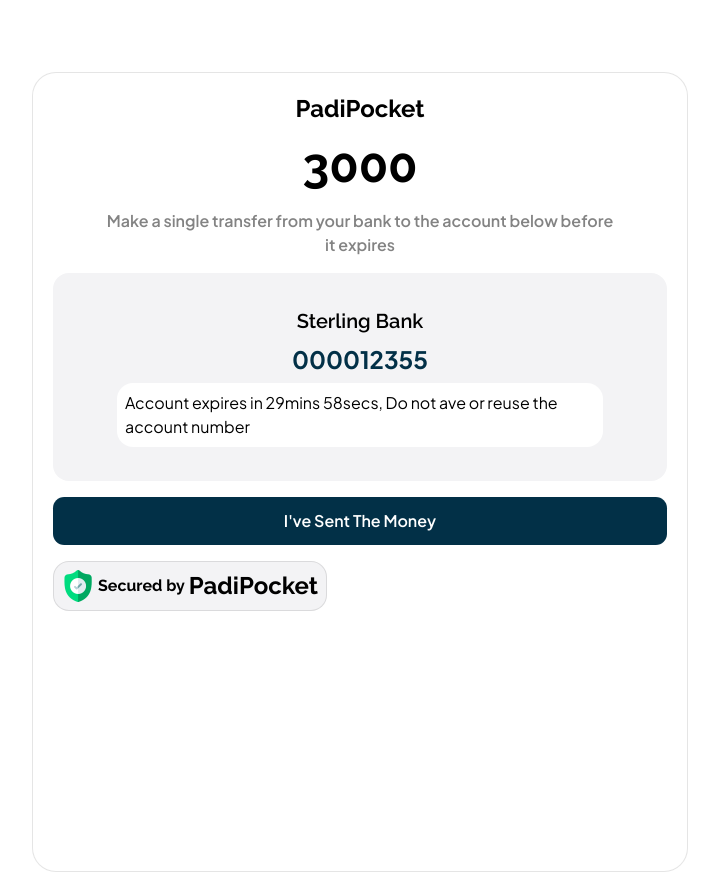
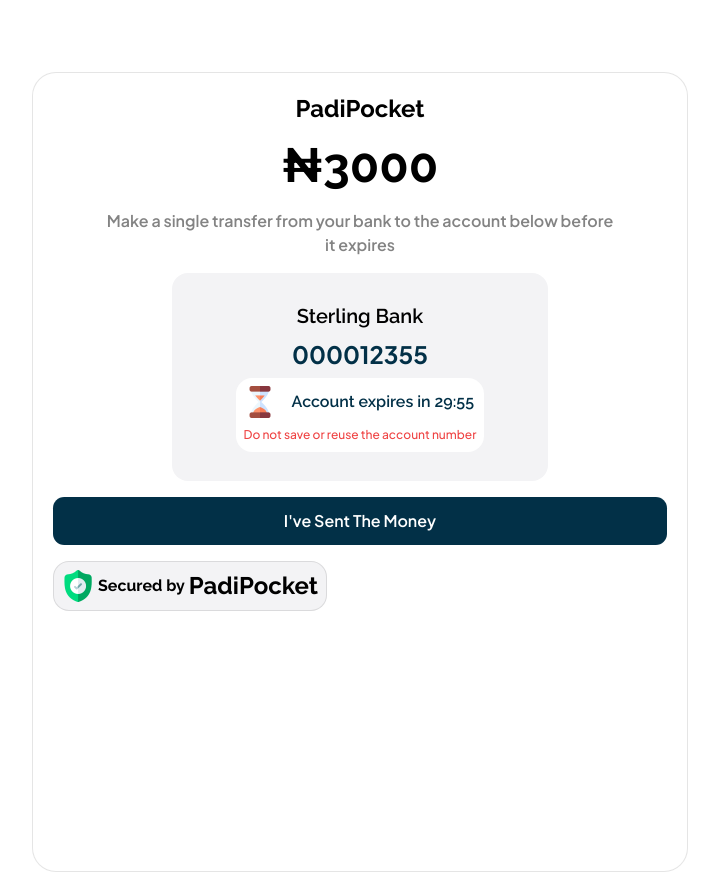
Before and after one commit to codinnovate/Padipocket-app, a Next.js app in the folder frontend/: page /checkout/pay in a window 1280 px wide. Shown: the whole page, without its empty margins (280-999 px from the left). Built offline with nearby package versions, Linux system fonts and the light colour scheme.

Commit message:
thank God

```diff
--- a/frontend/src/app/checkout/pay/page.jsx
+++ b/frontend/src/app/checkout/pay/page.jsx
@@ -1,38 +1,63 @@
 'use client';
 
-import React from 'react'
+import React, { useState, useEffect } from 'react';
 import Logo from '@/components/Logo';
 import Button from '@/components/ui/button';
 import { useRouter } from 'next/navigation';
+import Image from 'next/image';
+import timeIcon from '@/assets/waiting.png';
 
 
 const Pay = () => {
   const router = useRouter();
+  const [timeLeft, setTimeLeft] = useState(30 * 60); // 30 minutes in seconds
+
+  useEffect(() => {
+    const timer = setInterval(() => {
+      setTimeLeft(prevTime => {
+        if (prevTime <= 0) {
+          clearInterval(timer);
+          return 0;
+        }
+        return prevTime - 1;
+      });
+    }, 1000);
+
+    return () => clearInterval(timer); // Clean up the timer on component unmount
+  }, []);
+
+  const formatTime = (seconds) => {
+    const minutes = Math.floor(seconds / 60);
+    const secs = seconds % 60;
+    return `${String(minutes).padStart(2, '0')}:${String(secs).padStart(2, '0')}`;
+  };
+
   return (
     <div className='flex flex-col gap-4 w-full justify-center items-center'>
       <Logo />
       <div className='flex flex-col justify-center gap-5 items-center px-[3em]'>
-        <h1 className='text-5xl font-bold'>3000</h1>
+        <h1 className='text-5xl font-bold'>₦3000</h1>
         <p className='text-gray font-semibold text-center'>Make a single transfer from your bank to the account below before it expires</p>
       </div>
       <div className='w-xl flex justify-center gap-2 items-center flex-col bg-gray-500 rounded-2xl  h-[13em] p-5 px-[4em]'>
         <h1 className='font-semibold text-xl'>Sterling Bank</h1>
         <h2 className='text-primary font-bold text-2xl'>000012355</h2>
-           <div className='rounded-2xl bg-white p-2'>
-            <span>
-              {/* icon time */}
-            </span>
-            <p>Account expires in 29mins 58secs, Do not ave or reuse the account number</p>
+        <div className='min-w-full flex flex-col justify-center items-center rounded-2xl bg-white p-2'>
+          <div className='w-full flex'>
+          <Image src={timeIcon} alt='time'  width='30' height='20' className='w-[32px] h-[32px]' />
+          <h1 className='flex ml-4 items-center text-primary font-semibold'>Account expires in {formatTime(timeLeft)}
+          </h1>
+          </div>
+          <p className='font-medium text-red-500 mt-2  text-[12px]'>Do not save or reuse the account number</p>
         </div>
       </div>
       <Button
         onClick={() => router.push('success')}
         className='w-full py-3 font-normal capitalize'
-           title='I&apos;ve sent the money' />
+        title='I&apos;ve sent the money'
+      />
+    </div>
+  );
+};
 
-
-    </div>
-  )
-}
-
-export default Pay
+export default Pay;
--- a/frontend/src/components/Product.jsx
+++ b/frontend/src/components/Product.jsx
@@ -1,7 +1,8 @@
+
+
 import Image from 'next/image';
 import axios from 'axios';
-import Button from './ui/button';
-
+import Link from 'next/link';
 
 async function Products() {
     const response = await axios.get('https://dummyjson.com/products');
@@ -24,10 +25,10 @@ async function Products() {
                 <h2 className='font-bold text-xl'>{product.title}</h2>
                 <p className='text-gray uppercase font-normal'>{product.category}</p>
                 <p>Price: ₦{(product.price * 100).toFixed()}</p>
-                <Button
-                className='bg-black capitaliz font-medium mt-4'
-                title='Pay with Padipocket'
-                />
+
+                <Link href='/checkout/pay' className='bg-primary mt-5 hover:bg-green p-5 rounded-3xl transition-all text-white'>
+                <h2 className='text-center text-xl font-medium '>Checkout with Padipocket</h2>
+                </Link>
                 </div>
             </div >
           ))
```
Lines whose indentation alone changed are shown as unchanged.
